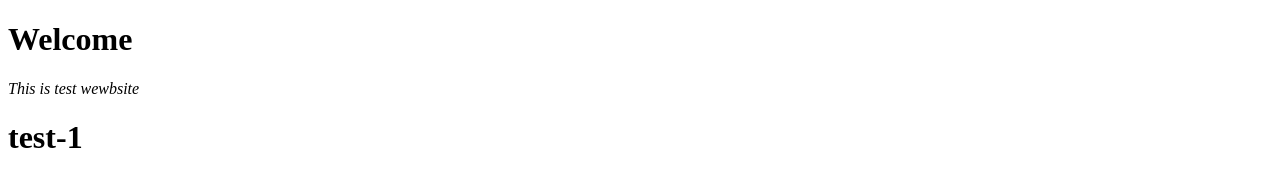
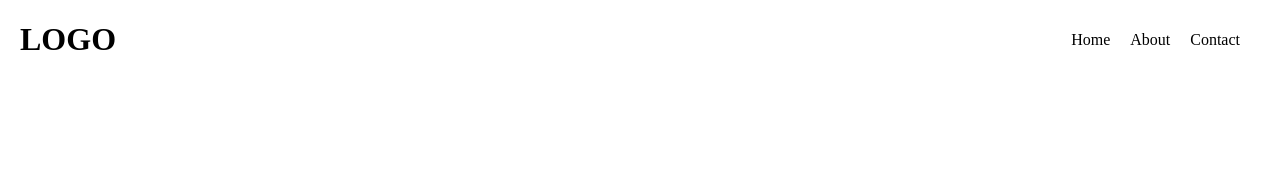
Before and after one commit to jayaharisai5/website, a plain HTML site: page index.html in a window 1280 px wide. Drawn offline with Linux system fonts and the light colour scheme.

Commit message:
Update index.html

```diff
--- a/index.html
+++ b/index.html
@@ -4,11 +4,35 @@
     <meta charset="UTF-8">
     <meta http-equiv="X-UA-Compatible" content="IE=edge">
     <meta name="viewport" content="width=device-width, initial-scale=1.0">
-    <title>Document</title>
+    <title>Website</title>
 </head>
 <body>
-    <h1>Welcome</h1>
-    <p><i>This is test wewbsite</i></p>
-    <h1>test-1</h1>
+    <style>
+        body{
+            padding: none;
+            margin: 0px;
+            padding: 0px 20px;
+        }
+        div{
+            display: flex;
+            justify-content: space-between;
+            align-items: center;
+        }
+        ul{
+            display: flex;
+        }
+        ul li{
+            list-style: none;
+            padding: 0px 20px 0px 0px;
+        }
+    </style>
+    <div>
+        <h1>LOGO</h1>
+        <ul>
+            <li>Home</li>
+            <li>About</li>
+            <li>Contact</li>
+        </ul>
+    </div>
 </body>
 </html>
```
